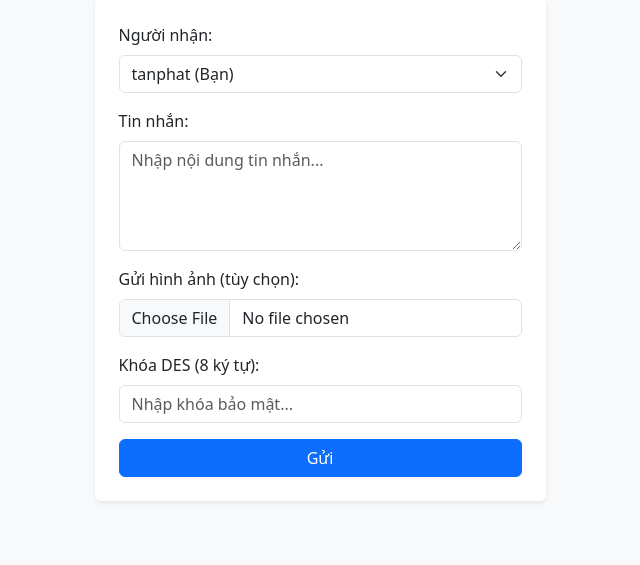
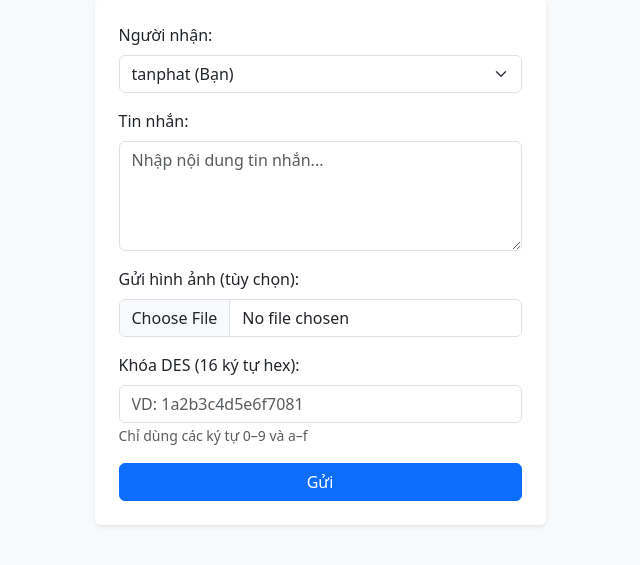
Before and after one commit to Tipiii/des, a Django app: page / in a window 1280 px wide. Shown: the part 143-708 px from the top of the page, without its empty margins (320-960 px from the left). Run offline with Django 5.2, Linux system fonts and the light colour scheme; a user stored in the database is signed in; data comes from the database, SQL or seed files in the repository; both versions use the stored data as it was after the commit.

Commit message:
update final

```diff
--- a/des_project/messenger/des_utils.py
+++ b/des_project/messenger/des_utils.py
@@ -1,9 +1,6 @@
 from pyDes import des, CBC, PAD_PKCS5
 import base64
 import os
-
-def generate_des_key():
-    return os.urandom(8)  # Tạo key ngẫu nhiên (8 bytes)
 
 def encrypt_des(text, key_bytes):
     des_obj = des(key_bytes, CBC, b"\0\0\0\0\0\0\0\0", padmode=PAD_PKCS5)
--- a/des_project/messenger/templates/send.html
+++ b/des_project/messenger/templates/send.html
@@ -37,8 +37,9 @@
 
             <!-- Nhập khóa DES -->
             <div class="mb-3">
-                <label for="key" class="form-label">Khóa DES (8 ký tự):</label>
-                <input class="form-control" type="text" name="key" id="key" maxlength="8" placeholder="Nhập khóa bảo mật..." required>
+                <label for="key" class="form-label">Khóa DES (16 ký tự hex):</label>
+                <input class="form-control" type="text" name="key" id="key" maxlength="16" pattern="[0-9a-fA-F]{16}" placeholder="VD: 1a2b3c4d5e6f7081" required>
+                <small class="text-muted">Chỉ dùng các ký tự 0–9 và a–f</small>
             </div>
 
             <!-- Gửi -->
--- a/des_project/messenger/views.py
+++ b/des_project/messenger/views.py
@@ -7,15 +7,16 @@ from .forms import RegisterForm
 from .models import Message
 from .des_utils import encrypt_des, decrypt_des
 from django.db.models import Q
-import os
 import base64
+import binascii
+
 # ---------- Đăng ký ----------
 def register_view(request):
     if request.method == 'POST':
         form = RegisterForm(request.POST)
         if form.is_valid():
             user = form.save()
-            login(request, user)  # tự đăng nhập sau đăng ký
+            login(request, user)
             return redirect('send')
     else:
         form = RegisterForm()
@@ -36,12 +37,6 @@ def login_view(request):
 
 
 # ---------- Gửi tin nhắn ----------
-from .des_utils import encrypt_des, decrypt_des, generate_des_key
-from .models import Message
-from django.contrib.auth.decorators import login_required
-from django.contrib.auth.models import User
-
-# ---------- Gửi tin nhắn (văn bản + ảnh) ----------
 @login_required
 def send_view(request):
     users = User.objects.all()
@@ -51,14 +46,18 @@ def send_view(request):
         receiver_id = request.POST['receiver']
         message = request.POST.get('message', '')
         image_file = request.FILES.get('image')
-        key_str = request.POST.get('key', '')
+        key_hex = request.POST.get('key', '')
 
-        # Kiểm tra khóa hợp lệ (DES yêu cầu 8 byte)
-        if not key_str or len(key_str.encode()) != 8:
-            context['error'] = '⚠️ Khóa DES phải dài đúng 8 ký tự.'
+        if not key_hex or len(key_hex) != 16:
+            context['error'] = '⚠️ Khóa DES phải là 16 ký tự hex (64-bit).'
             return render(request, 'send.html', context)
 
-        key = key_str.encode()
+        try:
+            key = binascii.unhexlify(key_hex)
+        except:
+            context['error'] = '⚠️ Khóa không hợp lệ! Phải là chuỗi hex.'
+            return render(request, 'send.html', context)
+
         receiver = User.objects.get(id=receiver_id)
         ciphertext = encrypt_des(message, key) if message else ''
 
@@ -72,14 +71,14 @@ def send_view(request):
             receiver=receiver,
             plaintext=message,
             ciphertext=ciphertext,
-            des_key=key,
             image_cipher=encrypted_image
         )
 
-        context['success'] = 'Tin nhắn đã được mã hóa và gửi!'
+        context['success'] = '✅ Tin nhắn đã được mã hóa và gửi!'
     return render(request, 'send.html', context)
 
-# ---------- Hộp thư: nhận + gửi ----------
+
+# ---------- Hộp thư ----------
 @login_required
 def inbox_view(request):
     messages = Message.objects.filter(
@@ -100,14 +99,18 @@ def inbox_view(request):
 
     context = {'messages': all_messages}
 
-    # Người nhận giải mã bằng khóa thủ công
     if request.method == 'POST':
         msg_id = request.POST.get('msg_id')
-        key_str = request.POST.get('key', '')
+        key_hex = request.POST.get('key', '')
 
         try:
             msg = Message.objects.get(id=msg_id, receiver=request.user)
-            key = key_str.encode()
+
+            if not key_hex or len(key_hex) != 16:
+                raise ValueError("Khóa hex không hợp lệ!")
+
+            key = binascii.unhexlify(key_hex)
+
             decrypted_text = decrypt_des(msg.ciphertext, key) if msg.ciphertext else ''
 
             decrypted_image = None
@@ -120,15 +123,13 @@ def inbox_view(request):
             context['decrypted_text'] = decrypted_text
             context['decrypted_image'] = decrypted_image
 
-        except:
-            context['error'] = '❌ Giải mã thất bại. Có thể bạn đã nhập sai khóa.'
+        except Exception as e:
+            context['error'] = '❌ Giải mã thất bại. Có thể khóa sai hoặc không hợp lệ.'
 
     return render(request, 'inbox.html', context)
 
+
 # ---------- Đăng xuất ----------
-from django.contrib.auth import logout
-from django.shortcuts import redirect
-
 def logout_view(request):
     logout(request)
-    return redirect('login')  # Đảm bảo 'login' là tên URL đúng
+    return redirect('login')
```
Also changed, not shown: des_project/messenger/templates/inbox.html (+5 -3 lines), des_project/db.sqlite3.
